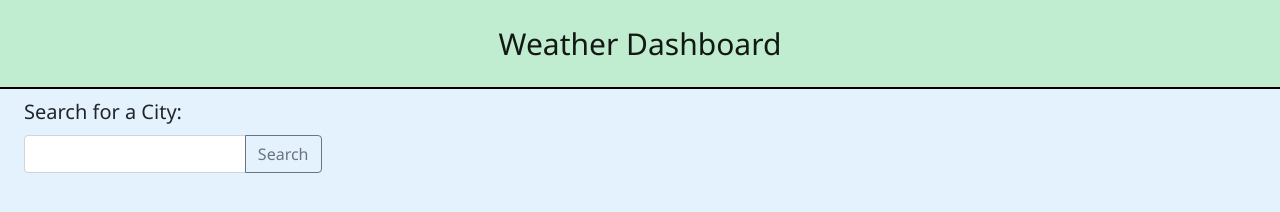
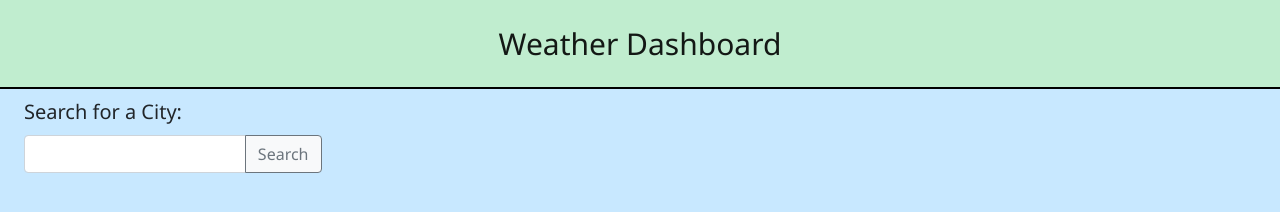
Before and after one commit to habby-bit/WeatherApp, a plain HTML site: page index.html in a window 1280 px wide. Drawn offline with nearby package versions, Linux system fonts and the light colour scheme; no server answers.

Commit message:
search button and darker blue

```diff
--- a/index.html
+++ b/index.html
@@ -27,7 +27,7 @@
                         <div class="input-group mb-3">
                             <input type="text" class="form-control" id="cityText" aria-label="City Search" aria-describedby="button-addon2">
                             <div class="input-group-append">
-                            <button class="btn btn-outline-secondary" type="submit" id="button-addon2 searchBtn">Search</button>
+                            <button class="btn btn-light btn-outline-secondary" type="submit" id="button-addon2 searchBtn">Search</button>
                             </div>
                         </div>
                     </form>
--- a/style.css
+++ b/style.css
@@ -1,7 +1,7 @@
 /* Body Styling */
 body {
-    background-color: #e3f2fd;
-    font-family: 'Segoe UI', Tahoma, Geneva, Verdana, sans-serif;
+    background-color: #c8e8ff;
+    font-family: "Segoe UI", Tahoma, Geneva, Verdana, sans-serif;
 }
 
 /* Styling for the Weather Dashboard heading */
@@ -81,7 +81,7 @@ body {
     padding-right: 0;
 }
 
-#bootstrap-overrides .futBox{
+#bootstrap-overrides .futBox {
     border: 2px solid black;
     border-radius: 5px;
 }
```
